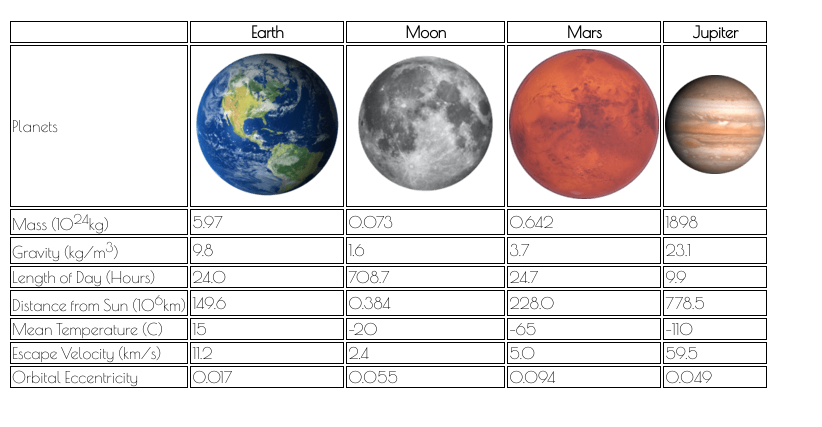
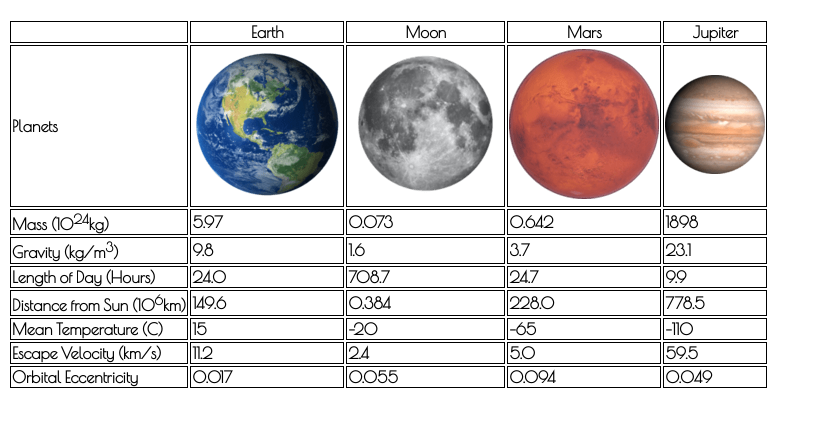
Before and after one commit to skaleeds/lab6, a plain HTML site: page index.html in a window 1280 px wide. Shown: the part 61-488 px from the top of the page, without its empty margins (0-822 px from the left). Drawn offline with nearby package versions, Linux system fonts and the light colour scheme.

Commit message:
Update style.css

```diff
--- a/css/style.css
+++ b/css/style.css
@@ -1,4 +1,5 @@
 td, th {
 	border: 1px solid;
-	font-family: 'Poiret One', sans-serif, strong;
+	font-family: 'Poiret One', sans-serif;
+	font-weight: bold;
   }
```
